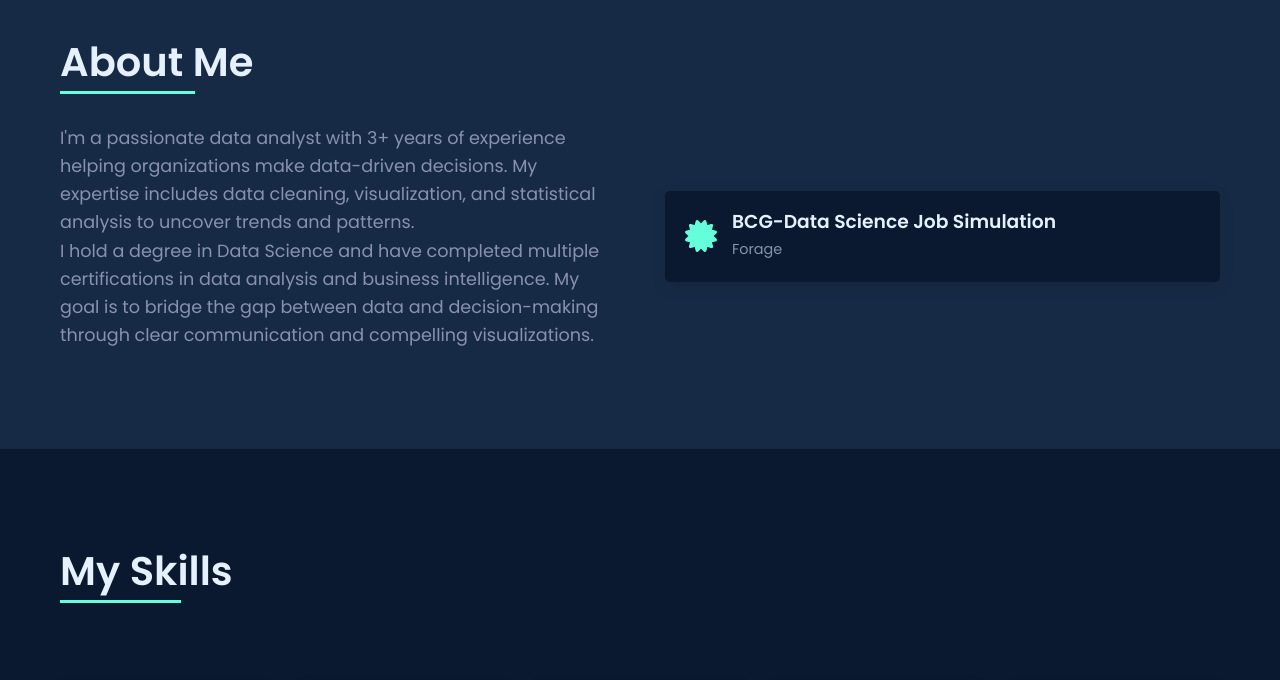
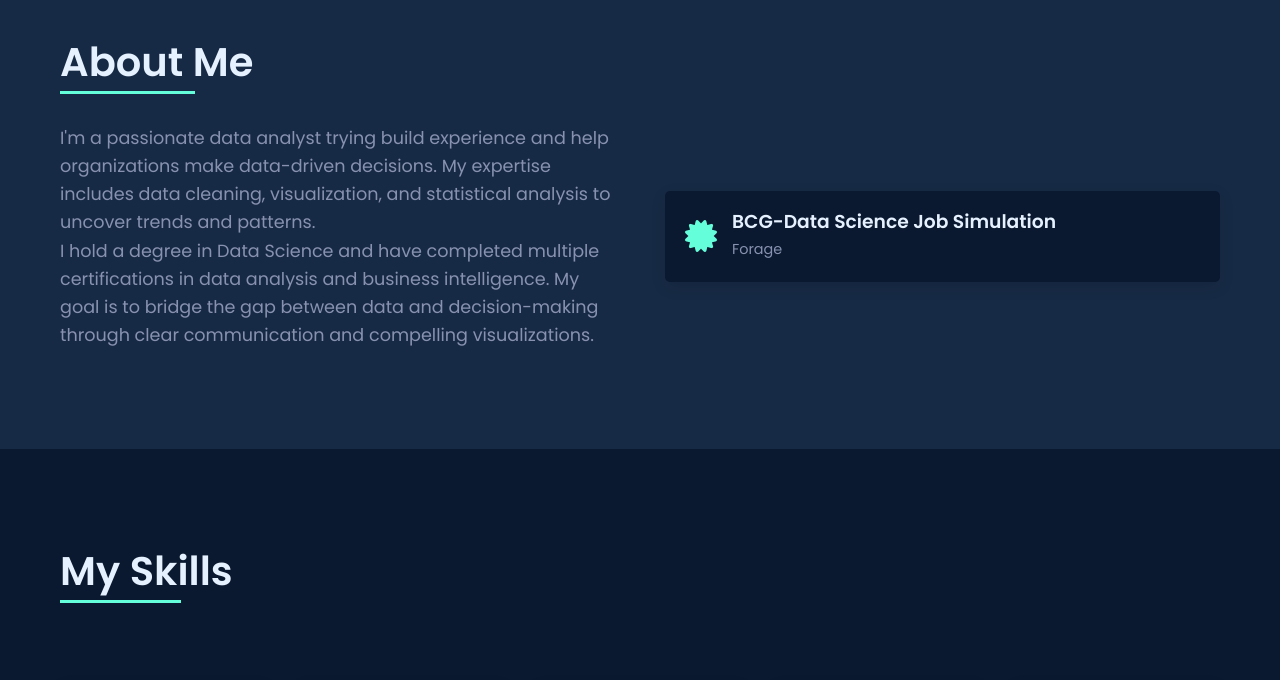
Before and after one commit to KarneRuthvik/PORTFOLIO, a plain HTML site: page index.html in a window 1280 px wide. Shown: the part 860-1540 px from the top of the page. Drawn offline with Linux system fonts and the light colour scheme.

Commit message:
Update index.html

```diff
--- a/index.html
+++ b/index.html
@@ -492,7 +492,7 @@
             <h2 class="fade-in">About Me</h2>
             <div class="about-content">
                 <div class="about-text slide-up delay-1">
-                    <p>I'm a passionate data analyst with 3+ years of experience helping organizations make data-driven decisions. My expertise includes data cleaning, visualization, and statistical analysis to uncover trends and patterns.</p>
+                    <p>I'm a passionate data analyst trying build experience  and help organizations make data-driven decisions. My expertise includes data cleaning, visualization, and statistical analysis to uncover trends and patterns.</p>
                     <p>I hold a degree in Data Science and have completed multiple certifications in data analysis and business intelligence. My goal is to bridge the gap between data and decision-making through clear communication and compelling visualizations.</p>
                 </div>
                 <div class="about-certs">
```
